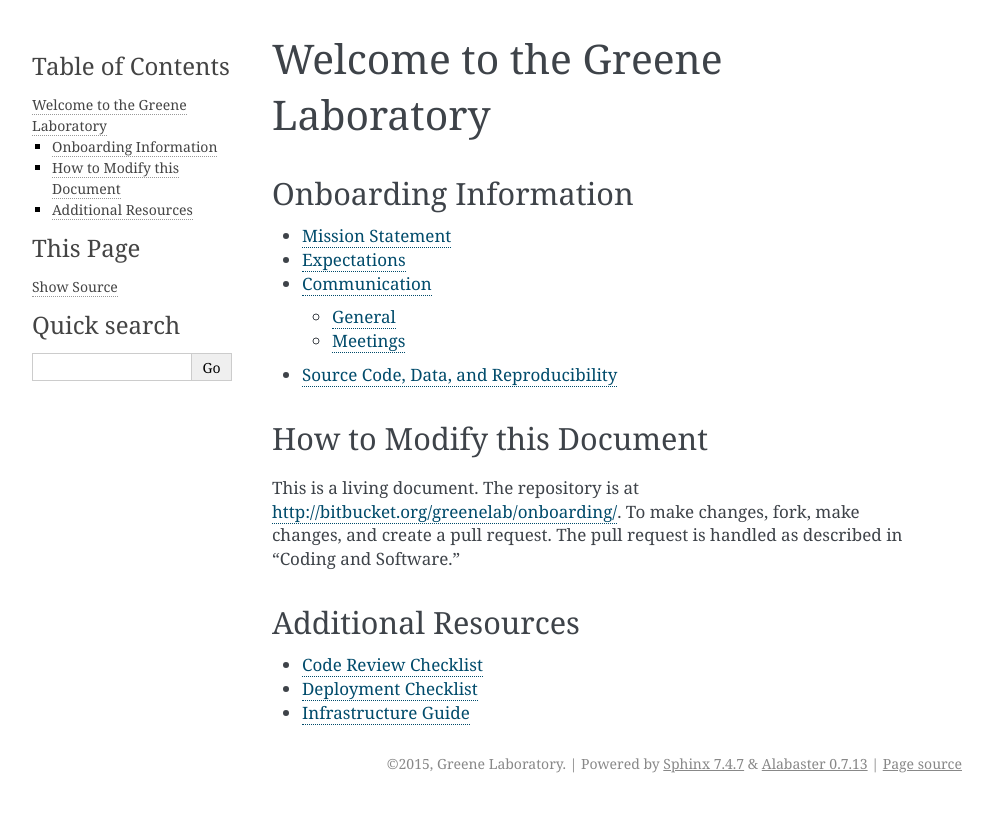
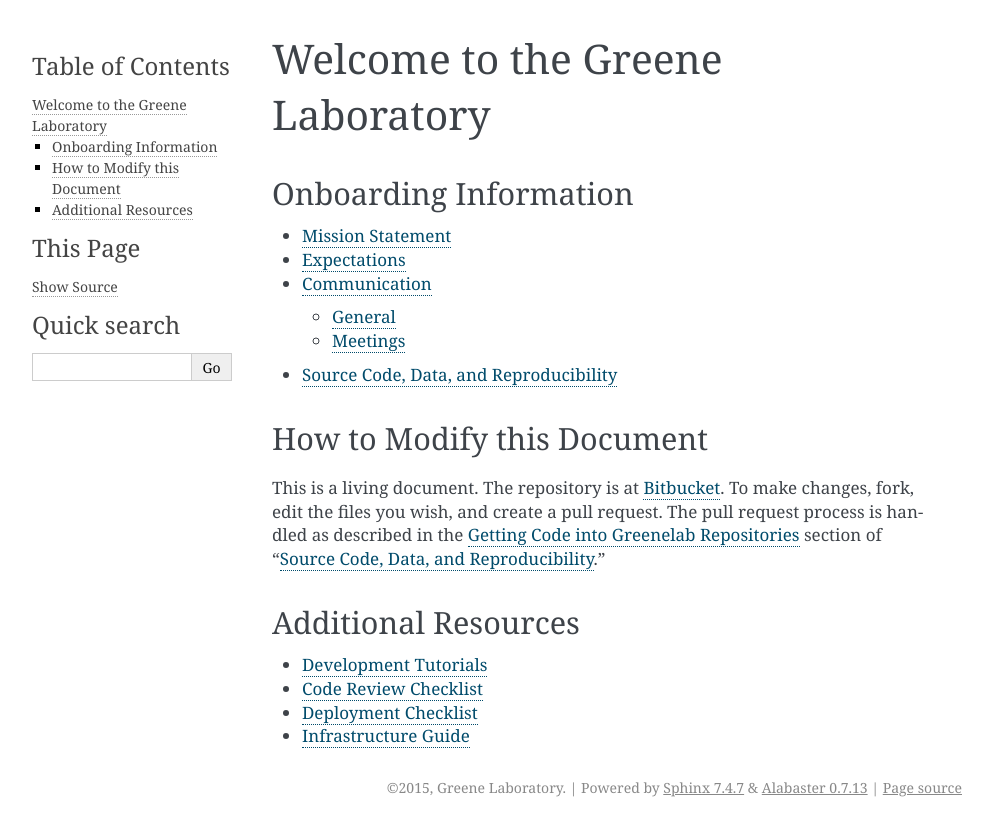
Before and after one commit to greenelab/onboarding, a Sphinx documentation site: the page built from source/index.rst, in a window 1280 px wide. Shown: the top 836 px of the page, without its empty margins (148-1140 px from the left). Built offline with Sphinx 7.4.7, drawn with Linux system fonts in a browser that asks for light colours.

Commit message:
Create Development Tutorials page, tweak index.

```diff
--- a/source/coding_and_software.rst
+++ b/source/coding_and_software.rst
@@ -32,6 +32,8 @@
 2) Immediately fork this repository into one that your user account owns.
 3) Make commits to your own repository, and move code back to the Greenelab
    repository as described below.
+
+.. _pull-request-process:
 
 **Getting Code into Greenelab Repositories:**
 Code moves from user repositories to Greenelab repositories through a process
--- a/source/index.rst
+++ b/source/index.rst
@@ -21,15 +21,18 @@
 ===========================
 
 This is a living document. The repository is at
-http://bitbucket.org/greenelab/onboarding/. To make changes, fork, make
-changes, and create a pull request. The pull request is handled as described
-in "Coding and Software."
+`Bitbucket <http://bitbucket.org/greenelab/onboarding/>`_. To make changes,
+fork, edit the files you wish, and create a pull request. The pull request
+process is handled as described in the
+:ref:`Getting Code into Greenelab Repositories <pull-request-process>`
+section of ":doc:`coding_and_software`."
 
 Additional Resources
 ====================
 .. toctree::
    :maxdepth: 1
 
+   development_tutorials
    code_review_checklist
    deployment_checklist
    infrastructure
```
Also changed, not shown: source/development_tutorials.rst (added, +57 -0 lines).
